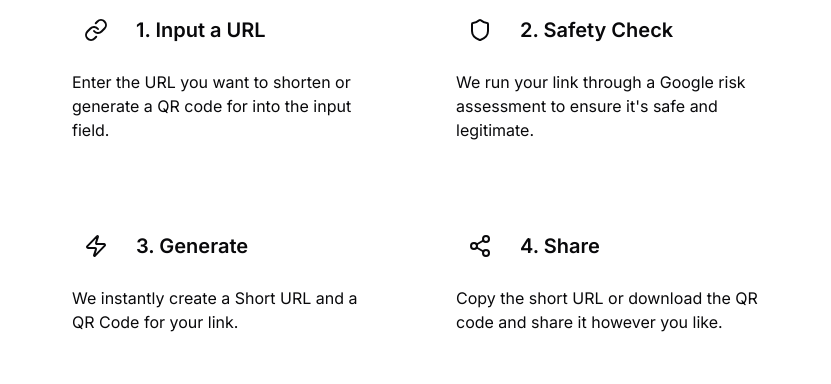
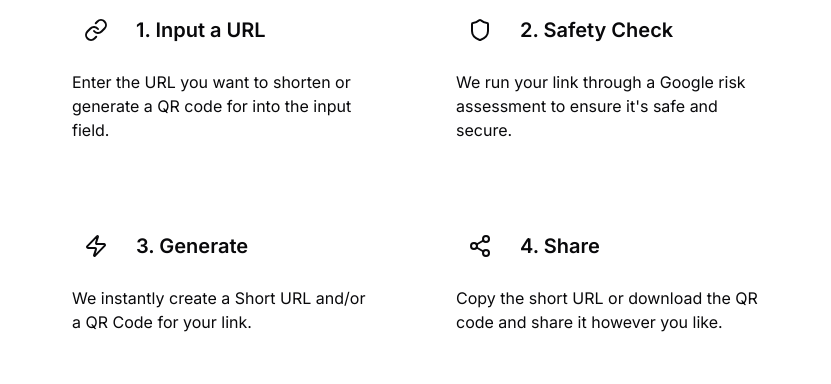
Before and after one commit to 9127eth/qrcodeshorturl, a Next.js app: page / in a window 1280 px wide. Shown: the part 663-1047 px from the top of the page, without its empty margins (224-1055 px from the left). Built offline with nearby package versions, Linux system fonts and the light colour scheme.

Commit message:
added faq and hiw improvements

```diff
--- a/components/InfoSection.tsx
+++ b/components/InfoSection.tsx
@@ -65,7 +65,7 @@ const InfoSection: React.FC = () => {
               </div>
               <h3 className="text-xl font-semibold">2. Safety Check</h3>
             </div>
-            <p className="text-gray-600 dark:text-gray-300">We run your link through a Google risk assessment to ensure it's safe and legitimate.</p>
+            <p className="text-gray-600 dark:text-gray-300">We run your link through a Google risk assessment to ensure it's safe and secure.</p>
           </div>
           <div className="p-6 rounded-lg transform hover:scale-105 transition-transform duration-300 group">
             <div className="flex items-center mb-4">
@@ -74,7 +74,7 @@ const InfoSection: React.FC = () => {
               </div>
               <h3 className="text-xl font-semibold">3. Generate</h3>
             </div>
-            <p className="text-gray-600 dark:text-gray-300">We instantly create a Short URL and a QR Code for your link.</p>
+            <p className="text-gray-600 dark:text-gray-300">We instantly create a Short URL and/or a QR Code for your link.</p>
           </div>
           <div className="p-6 rounded-lg transform hover:scale-105 transition-transform duration-300 group">
             <div className="flex items-center mb-4">
--- a/components/MonetagAd.tsx
+++ b/components/MonetagAd.tsx
@@ -1,9 +1,13 @@
 import React, { useEffect } from 'react';
+
+interface Window {
+  _awnlmau: () => void;
+}
 
 const MonetagAd: React.FC = () => {
   useEffect(() => {
     // Define the _awnlmau function
-    (window as any)._awnlmau = function() {
+    (window as unknown as Window)._awnlmau = function() {
       // This function can be empty or you can add any necessary logic
     };
 
@@ -14,7 +18,7 @@ const MonetagAd: React.FC = () => {
 
     return () => {
       document.body.removeChild(script);
-      delete (window as any)._awnlmau;
+      delete (window as unknown as Partial<Window>)._awnlmau;
     };
   }, []);
 
```
